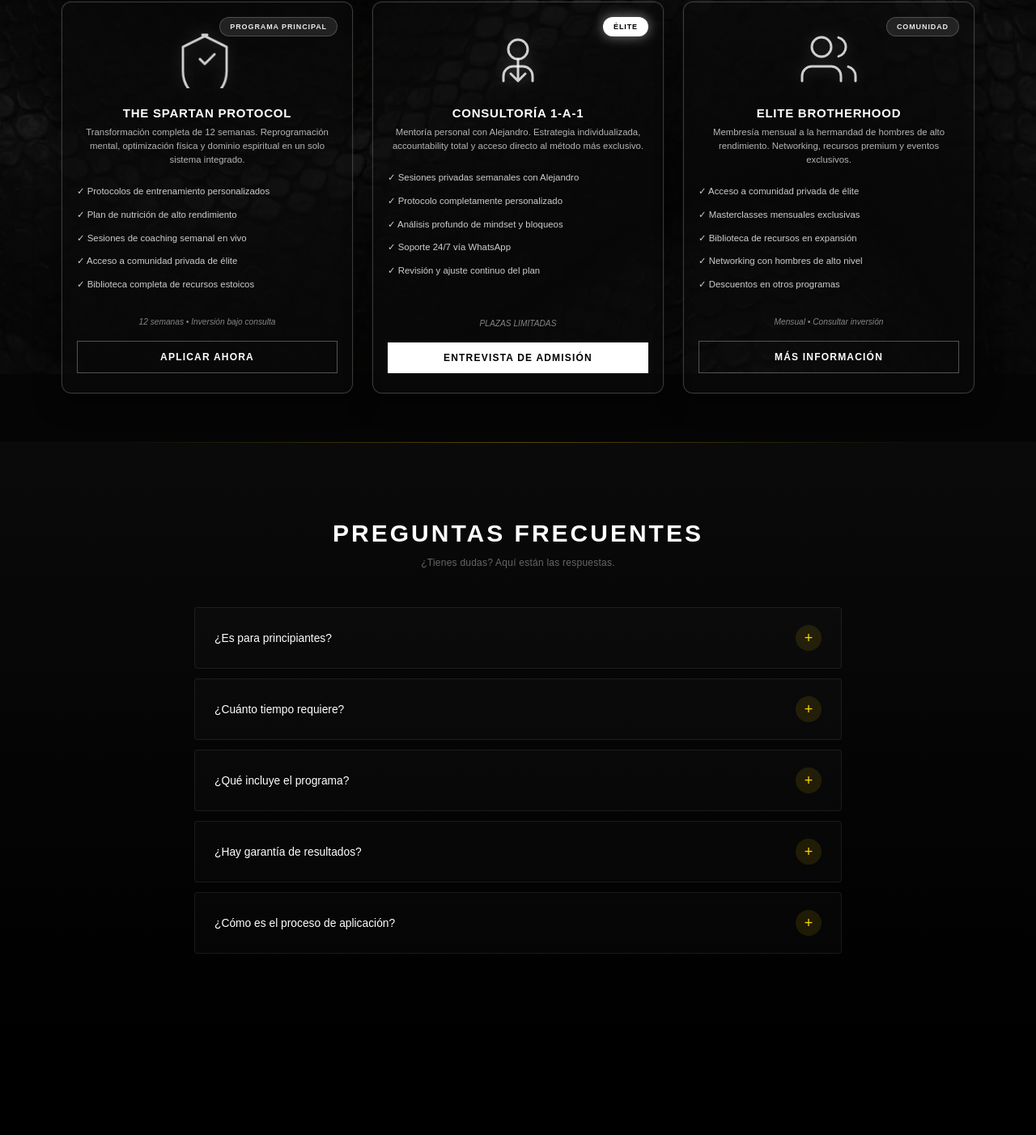
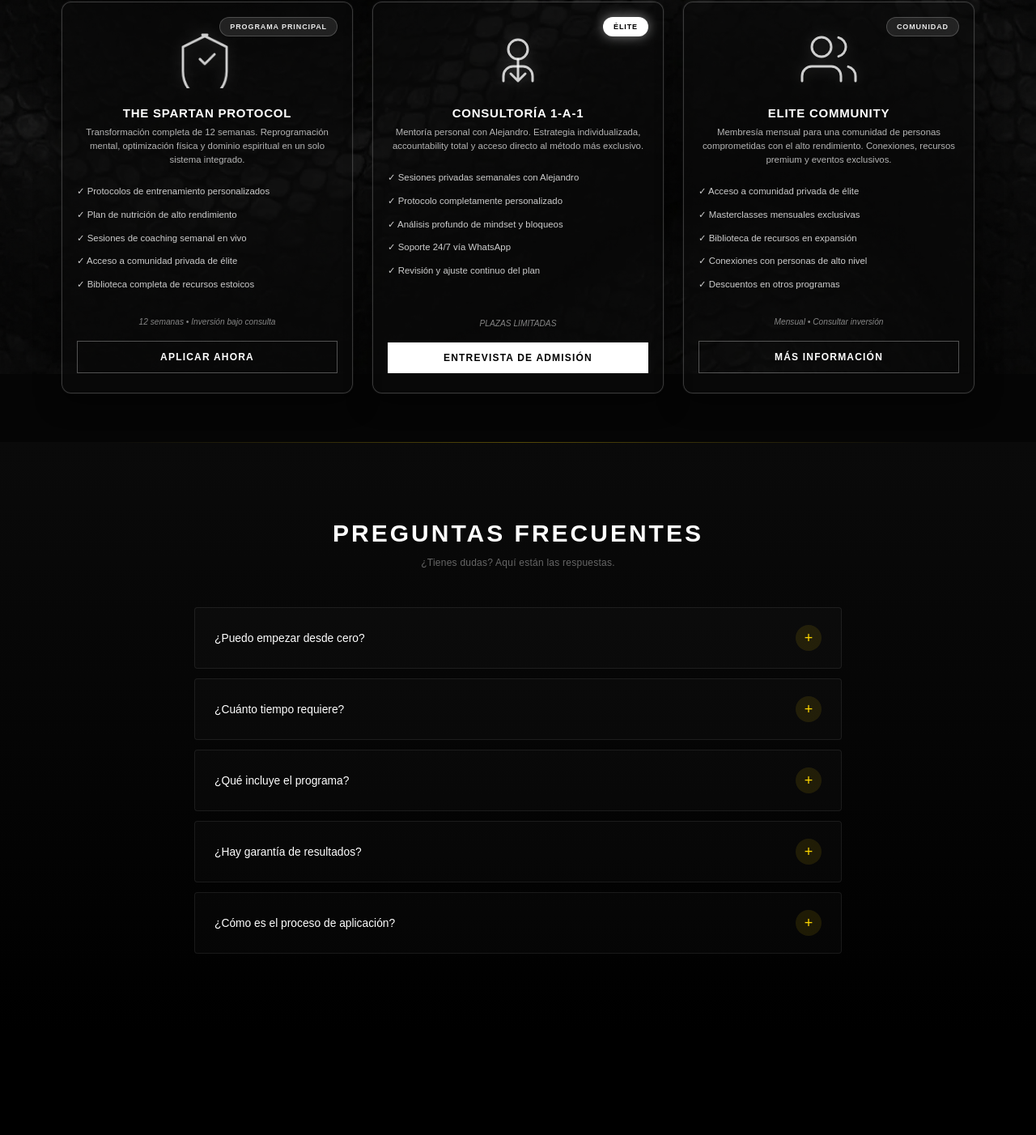
Before and after one commit to Llovsworld/olympus-theon, a Next.js app: page /en/programas in a window 1280 px wide. Shown: the part 338-1740 px from the top of the page at 81% size. Built offline with nearby package versions, Linux system fonts and the light colour scheme; a web font is replaced by a local one.

Commit message:
Amplia la marca a una audiencia inclusiva

```diff
--- a/app/[locale]/books/page.tsx
+++ b/app/[locale]/books/page.tsx
@@ -5,7 +5,7 @@ import { DEFAULT_LOCALE, SITE_NAME, SITE_URL } from '@/lib/seo';
 
 export const metadata: Metadata = {
     title: "Biblioteca",
-    description: "Conocimiento esencial para el hombre moderno. Libros sobre desarrollo personal, filosofía estoica y alto rendimiento.",
+    description: "Lecturas para cultivar disciplina, criterio y propósito. Libros sobre desarrollo personal, filosofía estoica y alto rendimiento.",
     alternates: { canonical: `${SITE_URL}/books` },
     openGraph: {
         title: "Biblioteca | Olympus Theon",
@@ -40,7 +40,7 @@ export default async function BooksPage() {
                         BIBLIOTECA
                     </h1>
                     <p className="page-hero-subtitle">
-                        Conocimiento esencial para el hombre moderno.
+                        Conocimiento esencial para una vida con propósito.
                     </p>
                 </div>
             </div>
--- a/app/[locale]/contact/page.tsx
+++ b/app/[locale]/contact/page.tsx
@@ -96,7 +96,7 @@ export default function ContactPage() {
                             lineHeight: '1.65',
                             fontWeight: '300'
                         }}>
-                            El viaje de todo hombre de élite comienza con un primer paso. Ya sea que estés listo para forjar tu camino o tengas preguntas sobre nuestra filosofía, estamos aquí para guiarte.
+                            Todo camino hacia la excelencia comienza con un primer paso. Si quieres forjar el tuyo o tienes preguntas sobre nuestra filosofía, estamos aquí para guiarte.
                         </p>
                     </div>
                 </ScrollReveal>
--- a/app/[locale]/programas/page.tsx
+++ b/app/[locale]/programas/page.tsx
@@ -5,11 +5,11 @@ import { DEFAULT_LOCALE, SITE_NAME, SITE_URL } from '@/lib/seo';
 
 export const metadata: Metadata = {
     title: "Programas",
-    description: "Arsenal de desarrollo personal. The Spartan Protocol, Consultoría 1-a-1 y Elite Brotherhood. Elige tu camino hacia la excelencia.",
+    description: "Arsenal de desarrollo personal. The Spartan Protocol, Consultoría 1-a-1 y Elite Community. Elige tu camino hacia la excelencia.",
     alternates: { canonical: `${SITE_URL}/programas` },
     openGraph: {
         title: "Programas | Olympus Theon",
-        description: "The Spartan Protocol, Consultoría 1-a-1 y Elite Brotherhood. Elige tu camino hacia la excelencia.",
+        description: "The Spartan Protocol, Consultoría 1-a-1 y Elite Community. Elige tu camino hacia la excelencia.",
         url: `${SITE_URL}/programas`,
         siteName: SITE_NAME,
         locale: DEFAULT_LOCALE,
@@ -18,7 +18,7 @@ export const metadata: Metadata = {
     twitter: {
         card: 'summary_large_image',
         title: 'Programas | Olympus Theon',
-        description: 'The Spartan Protocol, Consultoría 1-a-1 y Elite Brotherhood.',
+        description: 'The Spartan Protocol, Consultoría 1-a-1 y Elite Community.',
         images: [`${SITE_URL}/og.png`],
     },
 };
@@ -102,7 +102,7 @@ export default function ProgramasPage() {
                             </div>
                         </ScrollReveal>
 
-                        {/* Program 3: Elite Brotherhood (Optional Community) */}
+                        {/* Program 3: Elite Community (Optional Community) */}
                         <ScrollReveal variant="slideScale" direction="up" delay={400}>
                             <div className="program-card">
                                 <div className="program-badge">COMUNIDAD</div>
@@ -113,19 +113,19 @@ export default function ProgramasPage() {
                                         <path d="M23 21v-2a4 4 0 0 0-3-3.87M16 3.13a4 4 0 0 1 0 7.75" strokeLinecap="round" strokeLinejoin="round" />
                                     </svg>
                                 </div>
-                                <h3 className="program-title">ELITE BROTHERHOOD</h3>
+                                <h3 className="program-title">ELITE COMMUNITY</h3>
                                 <p className="program-description">
-                                    Membresía mensual a la hermandad de hombres de alto rendimiento. Networking, recursos premium y eventos exclusivos.
+                                    Membresía mensual para una comunidad de personas comprometidas con el alto rendimiento. Conexiones, recursos premium y eventos exclusivos.
                                 </p>
                                 <ul className="program-benefits">
                                     <li>✓ Acceso a comunidad privada de élite</li>
                                     <li>✓ Masterclasses mensuales exclusivas</li>
                                     <li>✓ Biblioteca de recursos en expansión</li>
-                                    <li>✓ Networking con hombres de alto nivel</li>
+                                    <li>✓ Conexiones con personas de alto nivel</li>
                                     <li>✓ Descuentos en otros programas</li>
                                 </ul>
                                 <div className="program-price">Mensual  •  Consultar inversión</div>
-                                <a href="https://wa.me/34608961701?text=Quiero%20información%20sobre%20Elite%20Brotherhood" target="_blank" rel="noopener noreferrer" className="program-btn">
+                                <a href="https://wa.me/34608961701?text=Quiero%20información%20sobre%20Elite%20Community" target="_blank" rel="noopener noreferrer" className="program-btn">
                                     MÁS INFORMACIÓN
                                 </a>
                             </div>
@@ -142,9 +142,9 @@ export default function ProgramasPage() {
                 <div className="container">
                     <ScrollReveal variant="scale">
                         <div className="cta-content-wrapper">
-                            <h2 className="cta-main-title">¿LISTO PARA LA TRANSFORMACIÓN?</h2>
+                            <h2 className="cta-main-title">¿ES EL MOMENTO DE TU TRANSFORMACIÓN?</h2>
                             <p className="cta-main-description">
-                                No aceptamos a todos. Si estás preparado para comprometerte completamente con tu transformación, da el primer paso.
+                                Si quieres comprometerte plenamente con tu transformación, da el primer paso y descubre qué programa encaja contigo.
                             </p>
                             <div className="cta-whatsapp-container" style={{ marginBottom: 0 }}>
                                 <a href="https://wa.me/34608961701?text=Quiero%20comenzar%20mi%20transformación%20con%20Olympus%20Theon" target="_blank" rel="noopener noreferrer" className="btn-cta-whatsapp">
--- a/app/layout.tsx
+++ b/app/layout.tsx
@@ -20,11 +20,11 @@ const dancingScript = localFont({
 
 export const metadata: Metadata = {
     title: {
-        default: "Olympus Theon | Forjando Hombres de Élite",
+        default: "Olympus Theon | Forjando Personas de Élite",
         template: "%s | Olympus Theon"
     },
-    description: "Potenciando la masculinidad y la filosofía del esfuerzo absoluto. Programas de coaching, mentoría y desarrollo personal para hombres.",
-    keywords: ["coaching masculino", "desarrollo personal", "mentoría hombres", "alto rendimiento", "estoicismo", "Olympus Theon"],
+    description: "Carácter, disciplina y filosofía del esfuerzo absoluto. Programas de coaching, mentoría y desarrollo personal para personas comprometidas con su crecimiento.",
+    keywords: ["coaching personal", "desarrollo personal", "mentoría de alto rendimiento", "disciplina", "estoicismo", "Olympus Theon"],
     authors: [{ name: AUTHOR_NAME, url: `${SITE_URL}/#fundador` }],
     creator: SITE_NAME,
     metadataBase: new URL(SITE_URL),
@@ -33,21 +33,21 @@ export const metadata: Metadata = {
         locale: DEFAULT_LOCALE,
         url: SITE_URL,
         siteName: SITE_NAME,
-        title: "Olympus Theon | Forjando Hombres de Élite",
-        description: "Potenciando la masculinidad y la filosofía del esfuerzo absoluto. Programas de coaching y desarrollo personal.",
+        title: "Olympus Theon | Forjando Personas de Élite",
+        description: "Carácter, disciplina y filosofía del esfuerzo absoluto. Programas de coaching y desarrollo personal.",
         images: [
             {
                 url: "/og.png",
                 width: 1200,
                 height: 630,
-                alt: "Olympus Theon - Forjando Hombres de Élite",
+                alt: "Olympus Theon - Forjando Personas de Élite",
             },
         ],
     },
     twitter: {
         card: "summary_large_image",
-        title: "Olympus Theon | Forjando Hombres de Élite",
-        description: "Potenciando la masculinidad y la filosofía del esfuerzo absoluto.",
+        title: "Olympus Theon | Forjando Personas de Élite",
+        description: "Carácter, disciplina y filosofía del esfuerzo absoluto.",
         images: ["/og.png"],
     },
     robots: {
@@ -115,7 +115,7 @@ export default function RootLayout({
                                         "name": AUTHOR_NAME,
                                         "url": `${SITE_URL}/#fundador`
                                     },
-                                    "description": "Potenciando la masculinidad y la filosofía del esfuerzo absoluto.",
+                                    "description": "Carácter, disciplina y filosofía del esfuerzo absoluto.",
                                     "sameAs": [
                                         "https://wa.me/34608961701"
                                     ]
--- a/components/CEOSection.tsx
+++ b/components/CEOSection.tsx
@@ -27,13 +27,13 @@ export default function CEOSection() {
                         <ScrollReveal direction="right" variant="fade" delay={400}>
                             <div className="ceo-bio">
                                 <p>
-                                    Visionario. Líder. Estoico. Alejandro fundó Olympus Theon con una misión singular: forjar la próxima generación de hombres de élite. Con experiencia en atletismo de alto rendimiento y un profundo estudio de la filosofía clásica, combina disciplina física con fortaleza mental.
+                                    Visionario. Líder. Estoico. Alejandro fundó Olympus Theon con una misión singular: forjar la próxima generación de personas de élite. Con experiencia en atletismo de alto rendimiento y un profundo estudio de la filosofía clásica, combina disciplina física con fortaleza mental.
                                 </p>
                             </div>
                         </ScrollReveal>
                         <ScrollReveal direction="right" variant="slideScale" delay={600}>
                             <blockquote className="ceo-quote">
-                                &quot;No solo construimos cuerpos; construimos carácter. El mundo moderno necesita hombres fuertes: capaces, responsables y virtuosos. Ese es el estándar que establecemos aquí.&quot;
+                                &quot;No solo construimos cuerpos; construimos carácter. El mundo moderno necesita personas fuertes: capaces, responsables y virtuosas. Ese es el estándar que establecemos aquí.&quot;
                             </blockquote>
                         </ScrollReveal>
                     </div>
--- a/components/CTASection.tsx
+++ b/components/CTASection.tsx
@@ -8,7 +8,7 @@ export default function CTASection() {
                 <div className="cta-content-wrapper">
                     <ScrollReveal variant="fade">
                         <h2 className="cta-main-title">
-                            ¿LISTO PARA LA<br />TRANSFORMACIÓN?
+                            ¿ES EL MOMENTO DE TU<br />TRANSFORMACIÓN?
                         </h2>
                     </ScrollReveal>
 
--- a/components/FooterNewsletterForm.tsx
+++ b/components/FooterNewsletterForm.tsx
@@ -23,7 +23,7 @@ export default function FooterNewsletterForm() {
 
             if (response.ok) {
                 setStatus('success');
-                setMessage('Bienvenido a la élite.');
+                setMessage('Ya formas parte de la élite.');
                 setEmail('');
             } else {
                 setStatus('error');
--- a/components/Hero.tsx
+++ b/components/Hero.tsx
@@ -115,8 +115,8 @@ export default function Hero() {
             }}></div>
 
             <div className="container hero-content" style={{ position: 'relative', zIndex: 1 }}>
-                <h1 className="hero-title">FORJANDO HOMBRES DE ÉLITE</h1>
-                <p className="hero-subtitle">Potenciando la masculinidad y la filosofía del esfuerzo absoluto.</p>
+                <h1 className="hero-title">FORJANDO PERSONAS DE ÉLITE</h1>
+                <p className="hero-subtitle">Potenciando el carácter, la disciplina y la filosofía del esfuerzo absoluto.</p>
 
                 <div className="hero-actions">
                     <a href="#method" className="btn btn-primary" onClick={(e) => {
--- a/components/ProgramsFAQ.tsx
+++ b/components/ProgramsFAQ.tsx
@@ -10,8 +10,8 @@ interface FAQItem {
 
 const faqData: FAQItem[] = [
     {
-        question: "¿Es para principiantes?",
-        answer: "Nuestros programas están diseñados tanto para principiantes ambiciosos como para hombres que ya han comenzado su transformación pero buscan llevarla al siguiente nivel. Adaptamos la intensidad según tu punto de partida, pero todos siguen los mismos principios de excelencia."
+        question: "¿Puedo empezar desde cero?",
+        answer: "Nuestros programas están diseñados tanto para personas que empiezan desde cero como para quienes ya han iniciado su transformación y quieren llevarla al siguiente nivel. Adaptamos la intensidad al punto de partida de cada participante, manteniendo los mismos principios de excelencia."
     },
     {
         question: "¿Cuánto tiempo requiere?",
@@ -19,15 +19,15 @@ const faqData: FAQItem[] = [
     },
     {
         question: "¿Qué incluye el programa?",
-        answer: "Acceso completo a protocolos de entrenamiento, planes de nutrición personalizados, sesiones de coaching en vivo, biblioteca de recursos sobre estoicismo y desarrollo masculino, comunidad privada de élite, y seguimiento semanal de progreso."
+        answer: "Acceso completo a protocolos de entrenamiento, planes de nutrición personalizados, sesiones de coaching en vivo, biblioteca de recursos sobre estoicismo y desarrollo personal, comunidad privada de élite y seguimiento semanal del progreso."
     },
     {
         question: "¿Hay garantía de resultados?",
-        answer: "Garantizamos resultados solo para aquellos que se comprometen completamente. Si sigues el protocolo al 100% durante 12 semanas y no ves transformación medible (física, mental, espiritual), trabajamos contigo hasta que la alcances. La mediocridad no es una opción."
+        answer: "Los resultados dependen del punto de partida, la constancia y el cumplimiento del plan; no existen resultados automáticos. Sí ofrecemos una metodología estructurada, seguimiento y ajustes durante todo el proceso."
     },
     {
         question: "¿Cómo es el proceso de aplicación?",
-        answer: "Iniciamos con una entrevista de admisión donde evaluamos tu compromiso, situación actual y objetivos. No aceptamos a todos. Buscamos hombres dispuestos a hacer el trabajo duro. Tras la aprobación, recibes acceso inmediato y comenzamos tu transformación."
+        answer: "Iniciamos con una entrevista donde conocemos tu situación actual, objetivos y nivel de compromiso. Buscamos personas dispuestas a realizar el trabajo necesario. Si el programa encaja contigo, definimos el punto de partida y comenzamos el proceso."
     }
 ];
 
```
Also changed, not shown: messages/en.json (+4 -4 lines), messages/es.json (+4 -4 lines), public/manifest.json, public/og.png.
